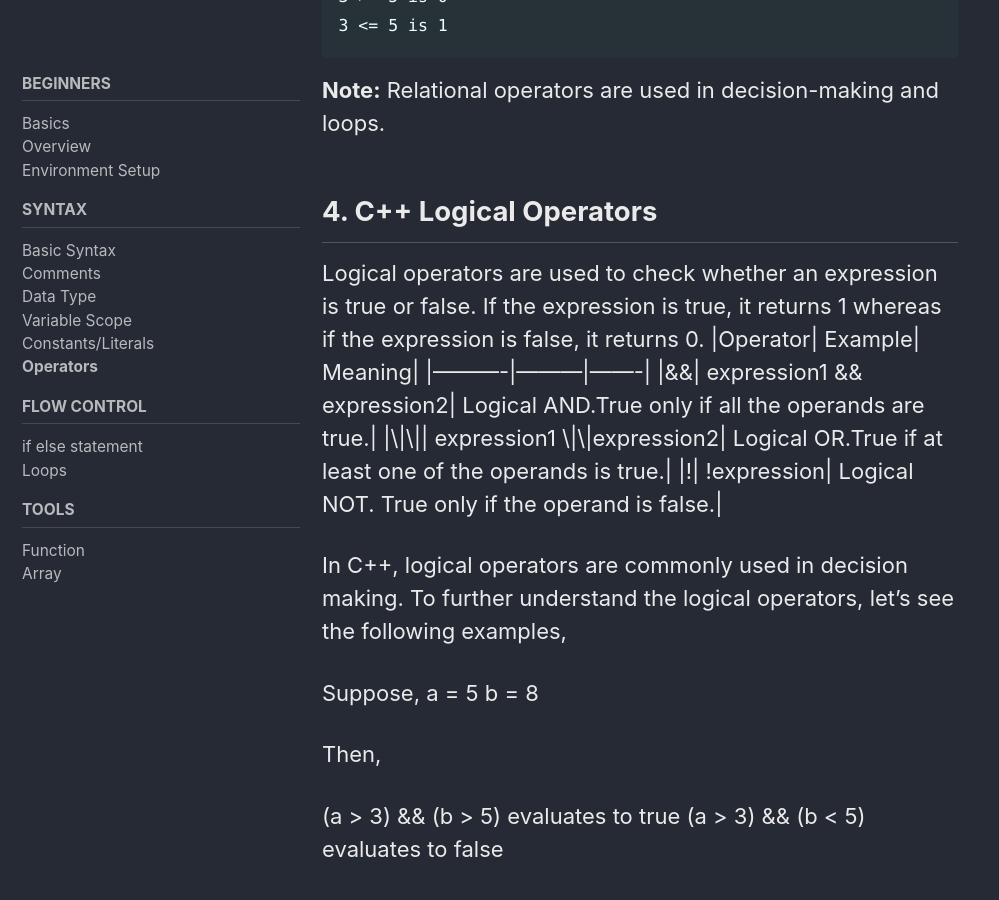
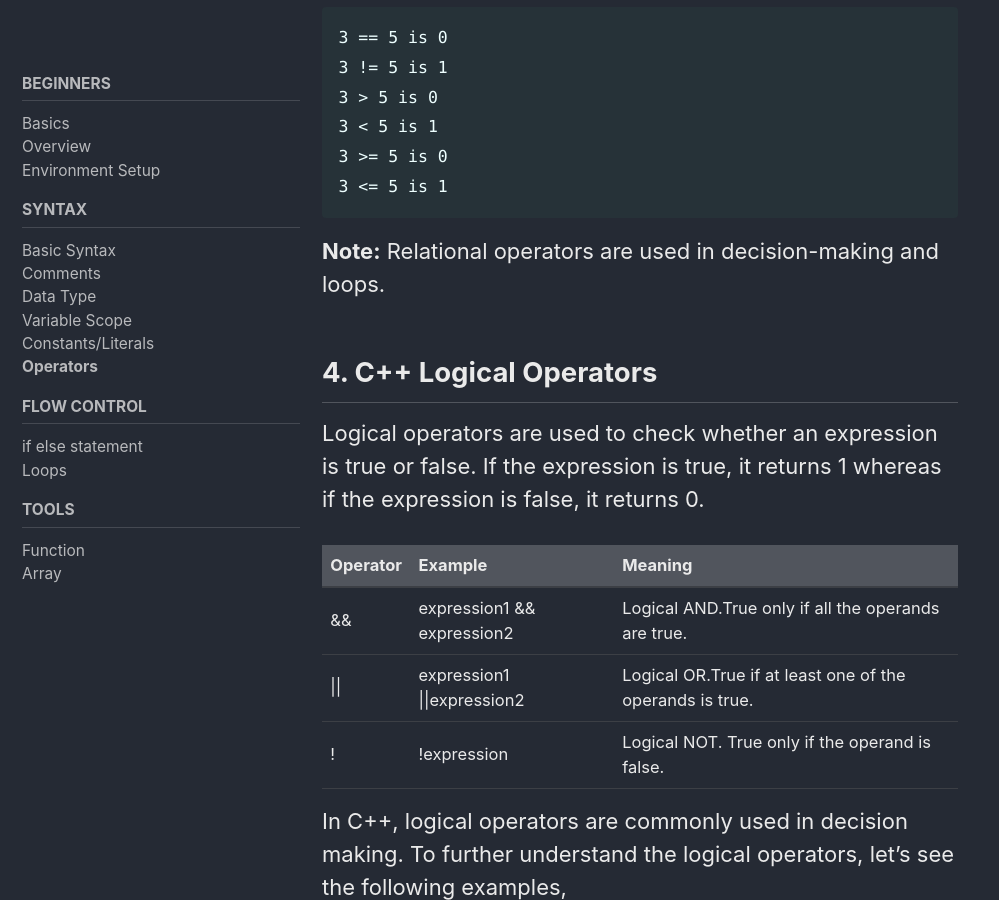
Before and after one commit to paramphy/c_site_minima, a Jekyll site: the page built from _docs/01-beginners-c++/10-operators.md, in a window 1280 px wide and 900 px high, scrolled down 8482 px. Shown: the whole window, without its empty margins (0-999 px from the left). Built offline with Jekyll 4.4.1, drawn with Linux system fonts in a browser that asks for light colours; cached includes are drawn as plain includes; comment, search, counter and statistics services are not loaded; a style sheet for code colours, icons or effects is not loaded; some of the changed text lies outside the part shown.

````diff
--- a/_docs/01-beginners-c++/10-operators.md
+++ b/_docs/01-beginners-c++/10-operators.md
@@ -26,6 +26,7 @@ Arithmetic operators are used to perform arithmetic operations on variables and
 a + b;
 ```
 Here, the + operator is used to add two variables a and b. Similarly there are various other arithmetic operators in C++.
+
 
 |Operator|	Operation|
 |:---------:|:----------:|
@@ -148,6 +149,7 @@ a = 5;
 
 Here, we have assigned a value of 5 to the variable a.
 
+
 |Operator|	Example|	Equivalent to|
 |------|-----|----|
 |=|	a = b;|	a = b;|
@@ -201,6 +203,7 @@ a > b;
 Here, > is a relational operator. It checks if a is greater than b or not.
 
 If the relation is true, it returns 1 whereas if the relation is false, it returns 0.
+
 |Operator|	Meaning|	Example|
 |:-----:|:-----:|:-----:|
 |==|Is Equal To|	3 == 5 gives us false|
@@ -256,6 +259,7 @@ Output
 ## 4. C++ Logical Operators
 
 Logical operators are used to check whether an expression is true or false. If the expression is true, it returns 1 whereas if the expression is false, it returns 0.
+
 |Operator|	Example|	Meaning|
 |----------|---------|-------|
 |&&|	expression1 && expression2|	Logical AND.True only if all the operands are true.|
@@ -332,9 +336,9 @@ Explanation of logical operator program
 - (3 != 5) && (3 < 5) evaluates to 1 because both operands (3 != 5) and (3 < 5) are 1 (true).
 - (3 == 5) && (3 < 5) evaluates to 0 because the operand (3 == 5) is 0 (false).
 - (3 == 5) && (3 > 5) evaluates to 0 because both operands (3 == 5) and (3 > 5) are 0 (false).
-- (3 != 5) || (3 < 5) evaluates to 1 because both operands (3 != 5) and (3 < 5) are 1 (true).
-- (3 != 5) || (3 > 5) evaluates to 1 because the operand (3 != 5) is 1 (true).
-- (3 == 5) || (3 > 5) evaluates to 0 because both operands (3 == 5) and (3 > 5) are 0 (false).
+- (3 != 5) \|\| (3 < 5) evaluates to 1 because both operands (3 != 5) and (3 < 5) are 1 (true).
+- (3 != 5) \|\| (3 > 5) evaluates to 1 because the operand (3 != 5) is 1 (true).
+- (3 == 5) \|\| (3 > 5) evaluates to 0 because both operands (3 == 5) and (3 > 5) are 0 (false).
 - !(5 == 2) evaluates to 1 because the operand (5 == 2) is 0 (false).
 - !(5 == 5) evaluates to 0 because the operand (5 == 5) is 1 (true).
 
````
